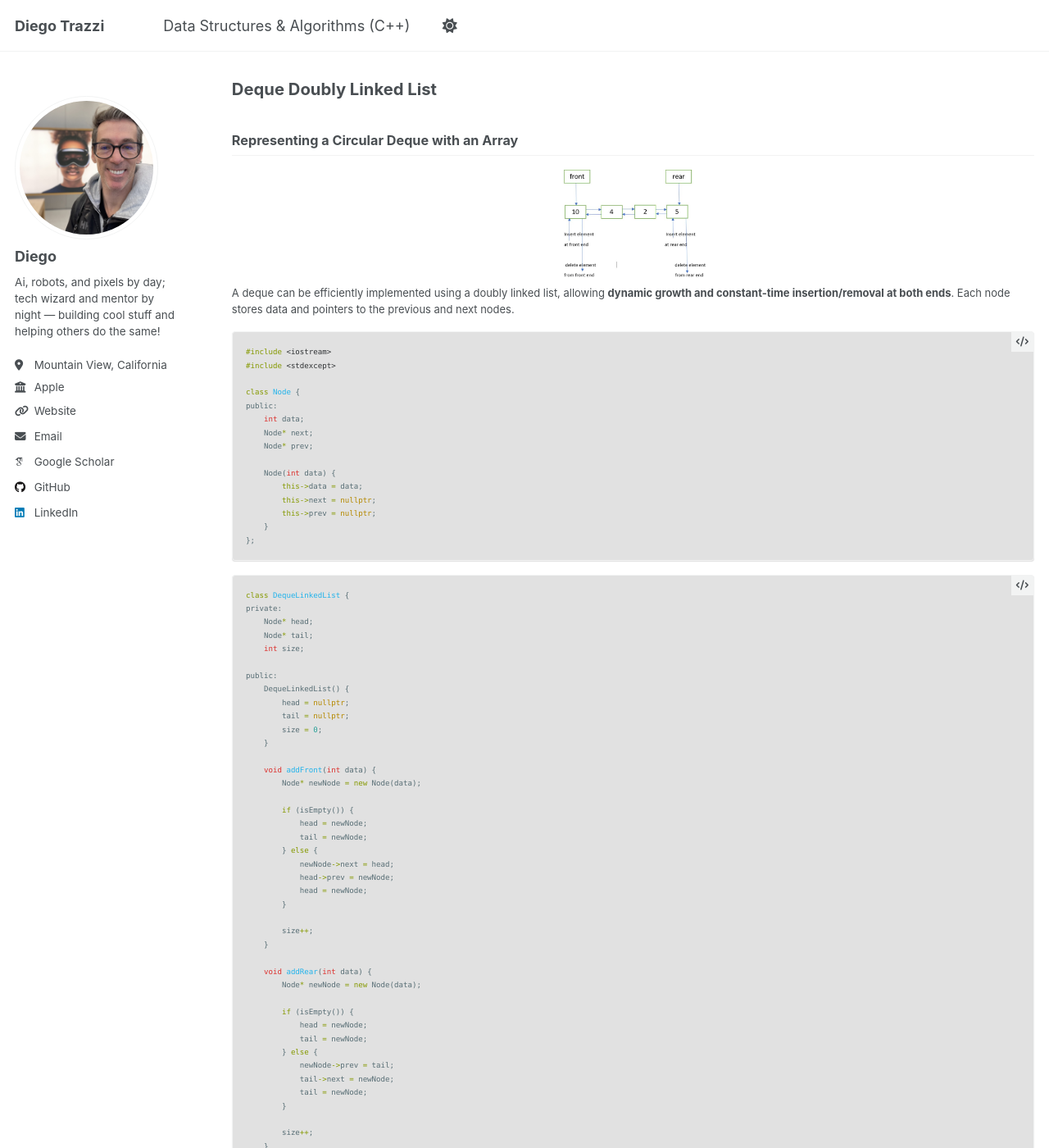
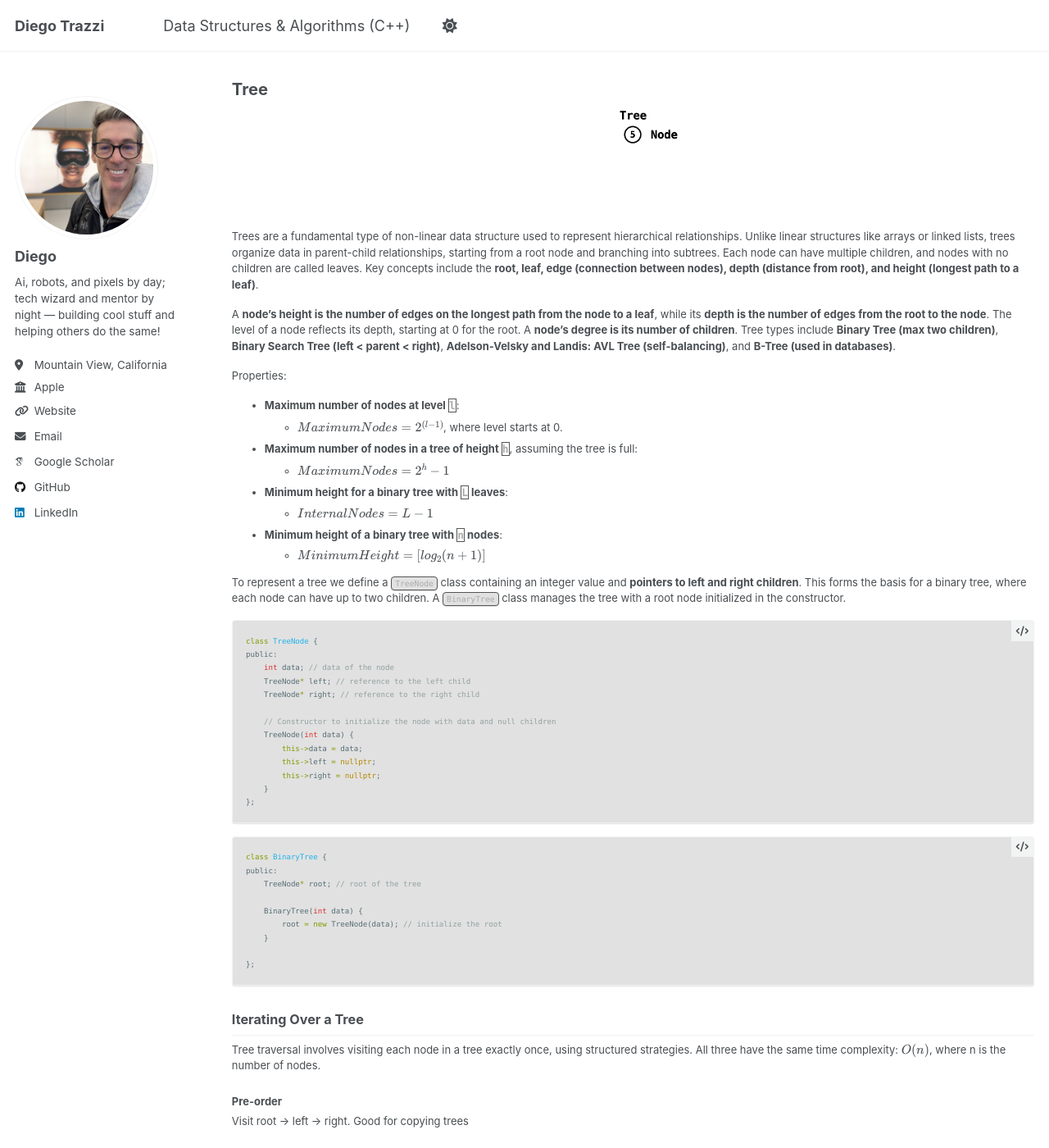
Before and after one commit to diegotrazzi/diegotrazzi.github.io, a Jekyll site: the page built from _pages/cpp/03-Linear-Data-Structures-and-Trees/Tree.md, in a window 1280 px wide and 1400 px high. Shown: the whole window at 82% size. Built offline with Jekyll 4.4.1, drawn with Linux system fonts in a browser that asks for light colours; some web fonts are replaced; some of the changed text lies outside the part shown.

Commit message:
BFT and DFT

````diff
--- a/_pages/cpp/03-Linear-Data-Structures-and-Trees/Tree.md
+++ b/_pages/cpp/03-Linear-Data-Structures-and-Trees/Tree.md
@@ -1,157 +1,120 @@
 ---
-title: "Deque Doubly Linked List"
+title: "Tree"
 ---
 
-## Representing a Circular Deque with an Array
-
 <div style="text-align: center;">
-  <img src="/images/cpp/03-Linear-Data-Structures-and-Trees/Deque-LL.jpg" alt="CLL" height="350">
+  <img src="/images/cpp/03-Linear-Data-Structures-and-Trees/Tree.gif" alt="CLL" height="350">
 </div>
 
-A deque can be efficiently implemented using a doubly linked list, allowing **dynamic growth and constant-time insertion/removal at both ends**. Each node stores data and pointers to the previous and next nodes.
+Trees are a fundamental type of non-linear data structure used to represent hierarchical relationships. Unlike linear structures like arrays or linked lists, trees organize data in parent-child relationships, starting from a root node and branching into subtrees. Each node can have multiple children, and nodes with no children are called leaves. Key concepts include the **root, leaf, edge (connection between nodes), depth (distance from root), and height (longest path to a leaf)**.
+
+A **node’s height is the number of edges on the longest path from the node to a leaf**, while its **depth is the number of edges from the root to the node**. The level of a node reflects its depth, starting at 0 for the root. A **node’s degree is its number of children**. Tree types include **Binary Tree (max two children)**, **Binary Search Tree (left < parent < right)**, **Adelson-Velsky and Landis: AVL Tree (self-balancing)**, and **B-Tree (used in databases)**.
+
+Properties:
+
+* **Maximum number of nodes at level `l`**:
+  * $Maximum Nodes = 2^{(l-1)}$, where level starts at 0.
+* **Maximum number of nodes in a tree of height `h`**, assuming the tree is full:
+  * $Maximum Nodes = 2^{h}-1$
+* **Minimum height for a binary tree with `L` leaves**:
+  * $Internal Nodes = L-1$
+* **Minimum height of a binary tree with `n` nodes**:
+  * $Minimum Height = [log_2(n+1)]$
+
+To represent a tree we define a `TreeNode` class containing an integer value and **pointers to left and right children**. This forms the basis for a binary tree, where each node can have up to two children. A `BinaryTree` class manages the tree with a root node initialized in the constructor.
 
 ```cpp
-#include <iostream>
-#include <stdexcept>
+class TreeNode {
+public:
+    int data; // data of the node
+    TreeNode* left; // reference to the left child
+    TreeNode* right; // reference to the right child
 
-class Node {
-public:
-    int data;
-    Node* next;
-    Node* prev;
-
-    Node(int data) {
+    // Constructor to initialize the node with data and null children
+    TreeNode(int data) {
         this->data = data;
-        this->next = nullptr;
-        this->prev = nullptr;
+        this->left = nullptr;
+        this->right = nullptr;
     }
 };
 ```
 
 ```cpp
-class DequeLinkedList {
-private:
-    Node* head;
-    Node* tail;
-    int size;
+class BinaryTree {
+public:
+    TreeNode* root; // root of the tree
 
-public:
-    DequeLinkedList() {
-        head = nullptr;
-        tail = nullptr;
-        size = 0;
+    BinaryTree(int data) {
+        root = new TreeNode(data); // initialize the root
     }
 
-    void addFront(int data) {
-        Node* newNode = new Node(data);
-
-        if (isEmpty()) {
-            head = newNode;
-            tail = newNode;
-        } else {
-            newNode->next = head;
-            head->prev = newNode;
-            head = newNode;
-        }
-
-        size++;
-    }
-
-    void addRear(int data) {
-        Node* newNode = new Node(data);
-
-        if (isEmpty()) {
-            head = newNode;
-            tail = newNode;
-        } else {
-            newNode->prev = tail;
-            tail->next = newNode;
-            tail = newNode;
-        }
-
-        size++;
-    }
-
-    int removeFront() {
-        if (isEmpty()) {
-            throw std::underflow_error("Deque is empty");
-        }
-
-        Node* temp = head;
-        head = head->next;
-        if (head == nullptr) {
-            tail = nullptr;
-        } else {
-            head->prev = nullptr;
-        }
-        int data = temp->data;
-        delete temp;
-        size--;
-        return data;
-    }
-
-    int removeRear() {
-        if (isEmpty()) {
-            throw std::underflow_error("Deque is empty");
-        }
-
-        Node* temp = tail;
-        tail = tail->prev;
-        if (tail == nullptr) {
-            head = nullptr;
-        } else {
-            tail->next = nullptr;
-        }
-        int data = temp->data;
-        delete temp;
-        size--;
-        return data;
-    }
-
-    int peekFront() {
-        if (isEmpty()) {
-            throw std::underflow_error("Deque is empty");
-        }
-        return head->data;
-    }
-
-    int peekRear() {
-        if (isEmpty()) {
-            throw std::underflow_error("Deque is empty");
-        }
-        return tail->data;
-    }
-
-    bool isEmpty() {
-        return head == nullptr;
-    }
-
-    int getSize() {
-        return size;
-    }
 };
 ```
 
-Main method:
+## Iterating Over a Tree
+
+Tree traversal involves visiting each node in a tree exactly once, using structured strategies.
+All three have the same time complexity: $O(n)$, where n is the number of nodes.
+
+### Pre-order
+
+Visit root → left → right. Good for copying trees
+
+<div style="text-align: center;">
+  <img src="/images/cpp/03-Linear-Data-Structures-and-Trees/Tree-pre-order.png" alt="CLL" height="150">
+</div>
 
 ```cpp
-int main() {
-    DequeLinkedList myDeque;
+    void preOrderTraversal(TreeNode* node) {
+        if (node != nullptr) {
+            // Visit the root node
+            std::cout << node->data << " ";
+            // Traverse the left subtree in pre-order
+            preOrderTraversal(node->left);
+            // Traverse the right subtree in pre-order
+            preOrderTraversal(node->right);
+        }
+    }
+```
 
-    myDeque.addFront(1);
-    myDeque.addFront(2);
-    std::cout << "Front element: " << myDeque.peekFront() << std::endl;
+### In-order
 
-    myDeque.addRear(3);
-    myDeque.addRear(4);
-    std::cout << "Rear element: " << myDeque.peekRear() << std::endl;
+Visit left → root → right. Useful for sorting (e.g., **binary search trees**). **Clockwise**
 
-    std::cout << "Removed from front: " << myDeque.removeFront() << std::endl;
-    std::cout << "Removed from rear: " << myDeque.removeRear() << std::endl;
+<div style="text-align: center;">
+  <img src="/images/cpp/03-Linear-Data-Structures-and-Trees/Tree-in-order.png" alt="CLL" height="150">
+</div>
 
-    std::cout << "Is deque empty? " << (myDeque.isEmpty() ? "true" : "false") << std::endl;
-    std::cout << "Size of deque: " << myDeque.getSize() << std::endl;
+```cpp
+    void inOrderTraversal(TreeNode* node) {
+        if (node != nullptr) {
+            // Traverse the left subtree in in-order
+            inOrderTraversal(node->left);
+            // Visit the root node
+            std::cout << node->data << " ";
+            // Traverse the right subtree in in-order
+            inOrderTraversal(node->right);
+        }
+    }
+```
 
-    return 0;
-}
+### Post-order
+
+Visit left → right → root. Ideal for deletions.  **Counter-clockwise**
+
+<div style="text-align: center;">
+  <img src="/images/cpp/03-Linear-Data-Structures-and-Trees/Tree-post-order.png" alt="CLL" height="150">
+</div>
+
+```cpp
+    void postOrderTraversal(TreeNode* node) {
+        if (node != nullptr) {
+            // Traverse the left subtree in post-order
+            postOrderTraversal(node->left);
+            // Traverse the right subtree in post-order
+            postOrderTraversal(node->right);
+            // Visit the root node
+            std::cout << node->data << " ";
+        }
+    }
 ```
````
Also changed, not shown: _pages/cpp/03-Linear-Data-Structures-and-Trees/Tree-BST.md (added, +138 -0 lines), _pages/cpp/cpp.md (+13 -9 lines), images/cpp/03-Linear-Data-Structures-and-Trees/Tree-BST.webp (added), images/cpp/03-Linear-Data-Structures-and-Trees/Tree-in-order.png (added), images/cpp/03-Linear-Data-Structures-and-Trees/Tree-post-order.png (added), images/cpp/03-Linear-Data-Structures-and-Trees/Tree-pre-order.png (added), 4 other files.
